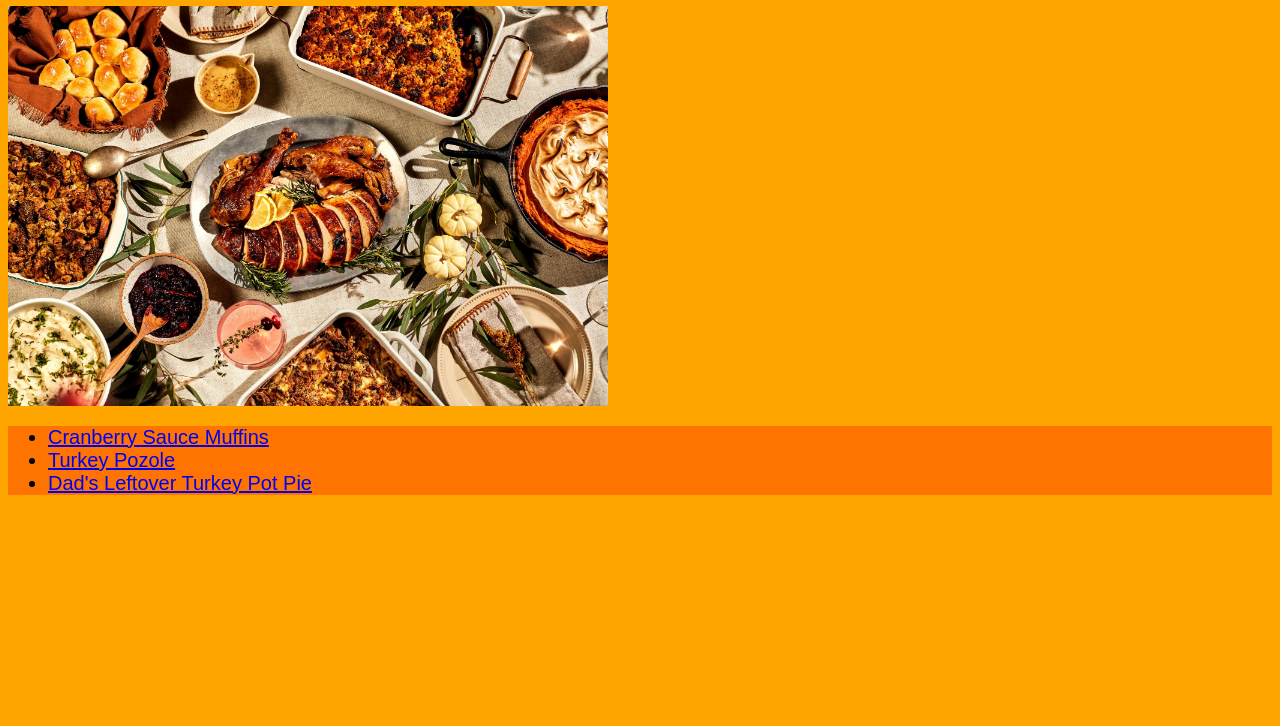
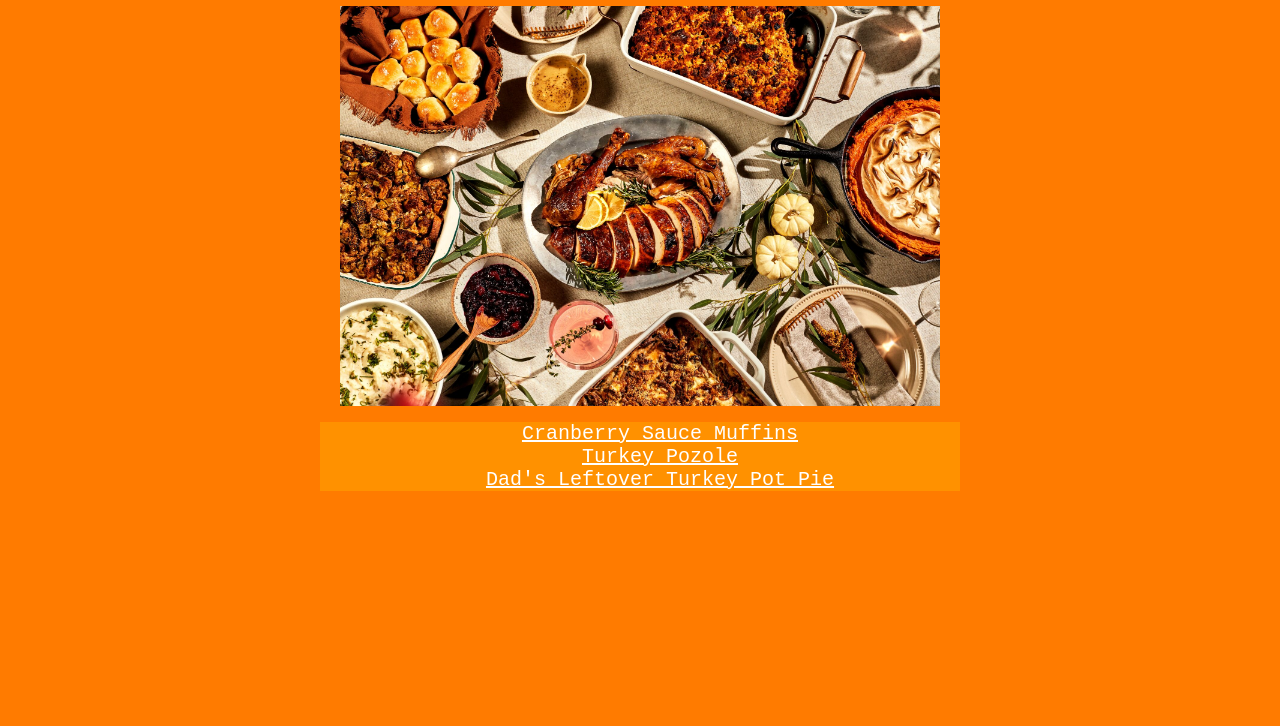
Before and after one commit to bobbymtz/odin-recipes, a plain HTML site: page index.html in a window 1280 px wide. Shown: the part 74-800 px from the top of the page. Drawn offline with Linux system fonts and the light colour scheme.

Commit message:
Update website

```diff
--- a/index.html
+++ b/index.html
@@ -2,13 +2,19 @@
 <html lang="en">
   <head>
     <meta charset="UTF-8" />
-    <link rel="stylesheet" href="./styles.css">
+    <link rel="stylesheet" href="./styles.css" />
     <title>Thanksgiving Leftover Recipes</title>
   </head>
   <body>
     <h1>Thanksgiving Leftover Recipes</h1>
-    <img src="./img/home.jpeg" alt="Happy thanksgiving photo" width="600" />
-    <ul>
+    <div >
+      <img src="./img/home.jpeg" alt="Happy thanksgiving photo" width="600" />
+    </div>
+
+    <div>
+
+
+    <ul class="home" style="width: 600px; height: auto">
       <li>
         <a href="./recipes/cranberry-sauce-muffins.html"
           >Cranberry Sauce Muffins</a
@@ -20,6 +26,6 @@
           >Dad's Leftover Turkey Pot Pie</a
         >
       </li>
-    </ul>
+    </ul>    </div>
   </body>
 </html>
--- a/styles.css
+++ b/styles.css
@@ -1,19 +1,28 @@
-*{
-    font-family: Arial, Helvetica, sans-serif;
+* {
+  font-family: 'Courier New', Courier, monospace
 }
-    h1{
-    text-align: center;
+h1 {
+  text-align: center;
 }
-li{
-    font-size: 20px;
+li {
+  font-size: 20px;
 }
-body{
-    background-color: orange;
+body {
+  background-color: rgb(255, 123, 0);
 }
-p,ol,ul{
-    background-color: rgb(255, 115, 0);
+p,
+ol,
+ul {
+  background-color: rgb(255, 145, 0);
 }
-div{
-    display: flex;
-    justify-content: center;
+div {
+  display: flex;
+  justify-content: center;
 }
+ul.home {
+  list-style: none;
+  text-align: center;
+}
+a{
+    color: rgb(255, 255, 255);
+}
```
